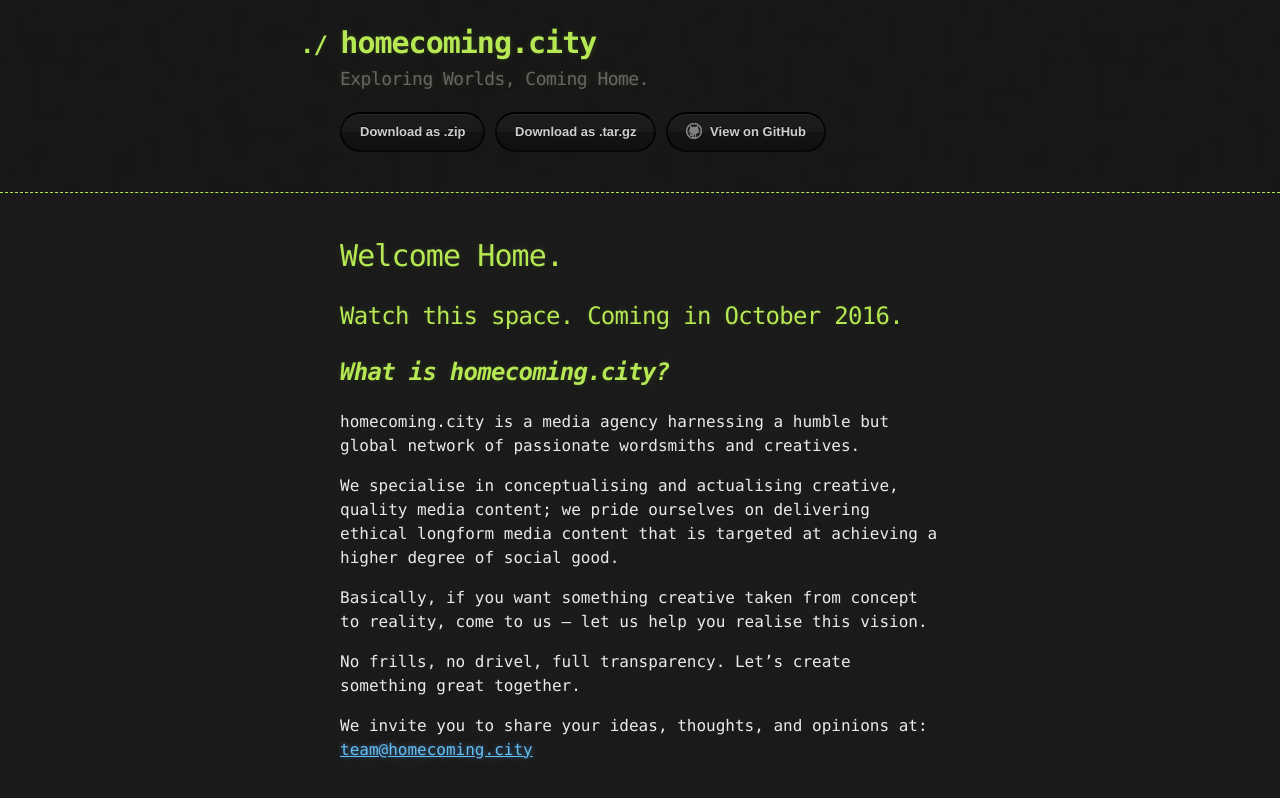
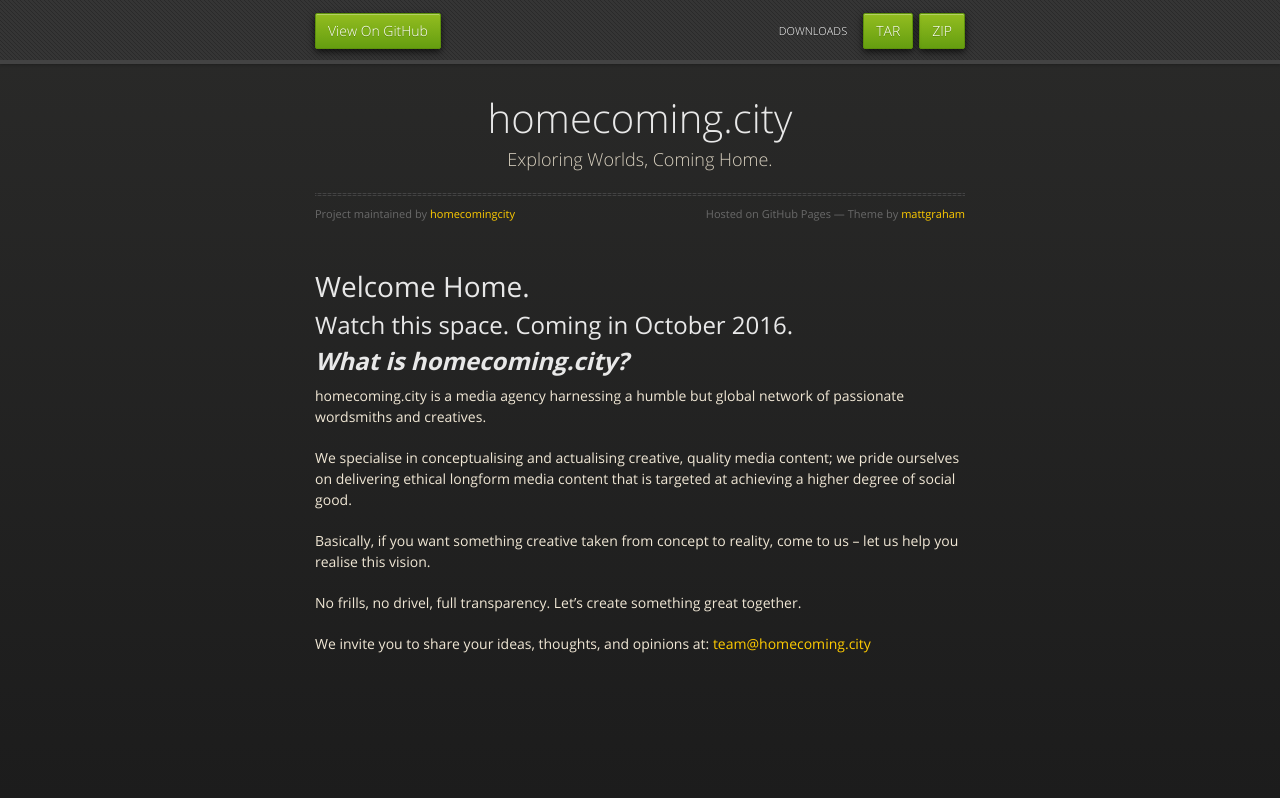
Before and after one commit to homecomingcity/hcmc.github.io, a website: page index.html in a window 1280 px wide. Drawn offline with nearby package versions, Linux system fonts and the light colour scheme.

Commit message:
Create master branch via GitHub

```diff
--- a/index.html
+++ b/index.html
@@ -1,33 +1,43 @@
-<!DOCTYPE html>
+<!doctype html>
 <html>
   <head>
-    <meta charset='utf-8'>
+    <meta charset="utf-8">
     <meta http-equiv="X-UA-Compatible" content="chrome=1">
+    <title>homecoming.city by homecomingcity</title>
+    <link rel="stylesheet" href="stylesheets/styles.css">
+    <link rel="stylesheet" href="stylesheets/github-dark.css">
+    <script src="https://ajax.googleapis.com/ajax/libs/jquery/1.7.1/jquery.min.js"></script>
+    <script src="javascripts/respond.js"></script>
+    <!--[if lt IE 9]>
+      <script src="//html5shiv.googlecode.com/svn/trunk/html5.js"></script>
+    <![endif]-->
+    <!--[if lt IE 8]>
+    <link rel="stylesheet" href="stylesheets/ie.css">
+    <![endif]-->
+    <meta name="viewport" content="width=device-width, initial-scale=1, user-scalable=no">
 
-    <link rel="stylesheet" type="text/css" href="stylesheets/stylesheet.css" media="screen">
-    <link rel="stylesheet" type="text/css" href="stylesheets/github-dark.css" media="screen">
-    <link rel="stylesheet" type="text/css" href="stylesheets/print.css" media="print">
+  </head>
+  <body>
+      <div id="header">
+        <nav>
+          <li class="fork"><a href="https://github.com/homecomingcity/hcmc.github.io">View On GitHub</a></li>
+          <li class="downloads"><a href="https://github.com/homecomingcity/hcmc.github.io/zipball/master">ZIP</a></li>
+          <li class="downloads"><a href="https://github.com/homecomingcity/hcmc.github.io/tarball/master">TAR</a></li>
+          <li class="title">DOWNLOADS</li>
+        </nav>
+      </div><!-- end header -->
 
-    <title>homecoming.city by homecomingcity</title>
-  </head>
+    <div class="wrapper">
 
-  <body>
+      <section>
+        <div id="title">
+          <h1>homecoming.city</h1>
+          <p>Exploring Worlds, Coming Home.</p>
+          <hr>
+          <span class="credits left">Project maintained by <a href="https://github.com/homecomingcity">homecomingcity</a></span>
+          <span class="credits right">Hosted on GitHub Pages &mdash; Theme by <a href="https://twitter.com/michigangraham">mattgraham</a></span>
+        </div>
 
-    <header>
-      <div class="container">
-        <h1>homecoming.city</h1>
-        <h2>Exploring Worlds, Coming Home.</h2>
-
-        <section id="downloads">
-          <a href="https://github.com/homecomingcity/hcmc.github.io/zipball/master" class="btn">Download as .zip</a>
-          <a href="https://github.com/homecomingcity/hcmc.github.io/tarball/master" class="btn">Download as .tar.gz</a>
-          <a href="https://github.com/homecomingcity/hcmc.github.io" class="btn btn-github"><span class="icon"></span>View on GitHub</a>
-        </section>
-      </div>
-    </header>
-
-    <div class="container">
-      <section id="main_content">
         <h1>
 <a id="welcome-home" class="anchor" href="#welcome-home" aria-hidden="true"><span aria-hidden="true" class="octicon octicon-link"></span></a>Welcome Home.</h1>
 
@@ -48,8 +58,9 @@
 
 <p>We invite you to share your ideas, thoughts, and opinions at: <a href="mailto:team@homecoming.city?subject=Hello%20homecoming">team@homecoming.city</a></p>
       </section>
+
     </div>
-
+    <!--[if !IE]><script>fixScale(document);</script><![endif]-->
 
   </body>
 </html>
```
